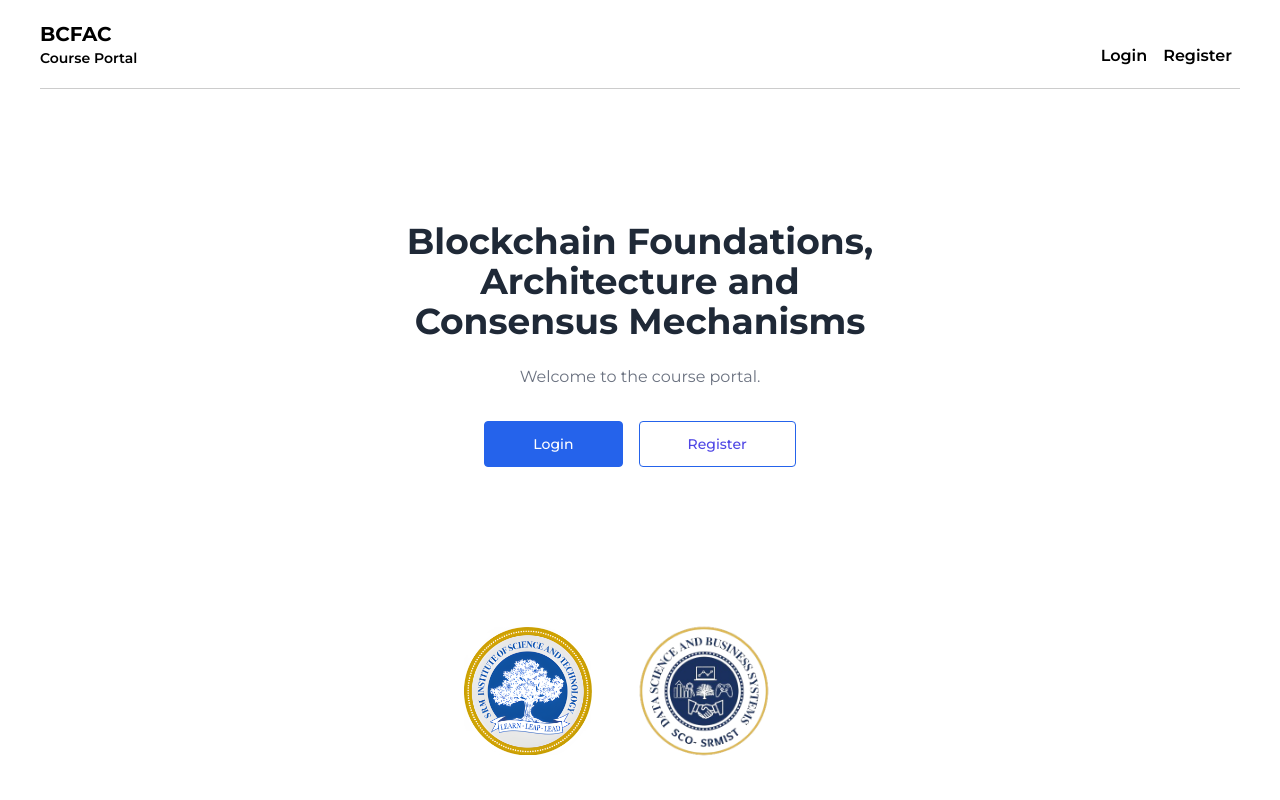
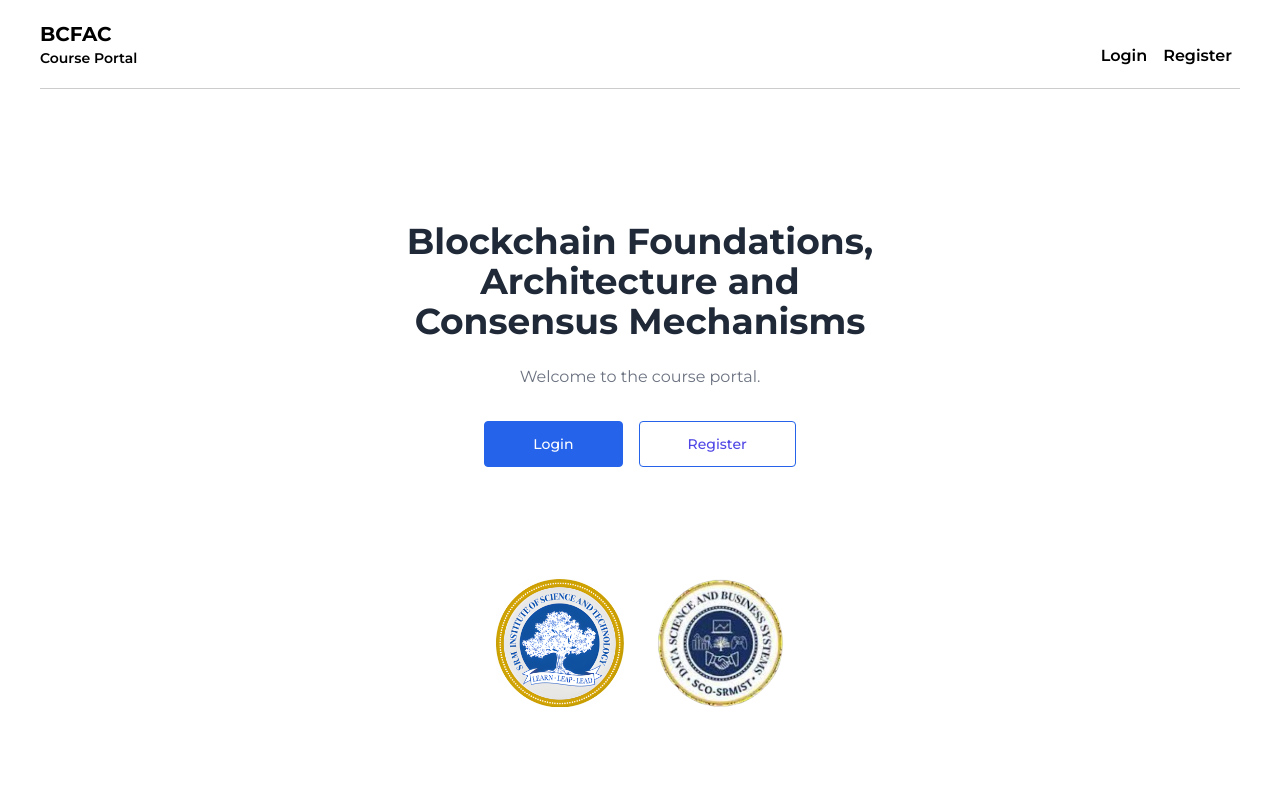
Before and after one commit to kevinpauljacob/bcfac-portal, a Next.js app: page /hero in a window 1280 px wide. Shown: the top 800 px of the page. Built offline with nearby package versions, Linux system fonts and the light colour scheme; no server answers.

Commit message:
centered logo

```diff
--- a/src/pages/hero.tsx
+++ b/src/pages/hero.tsx
@@ -39,21 +39,21 @@ export default function hero() {
             <div className="flex justify-center items-center">
               <div className=" flex items-center justify-between">
                 <Image
-                  className=" h-32 w-32  text-gray-500 dark:text-gray-300"
+                  className=" h-32 w-36 pr-4 md:h-46 md:w-46 text-gray-500 dark:text-gray-300"
                   src={"/srmlogo.png"}
                   alt="SRM logo"
-                  width={500}
-                  height={500}
+                  width={600}
+                  height={600}
                 />
               </div>
 
               <div className="col-span-1 flex items-center justify-center md:col-span-2 lg:col-span-1">
                 <Image
-                  className=" h-48 w-48 md:h-56  md:w-56  text-gray-500 dark:text-gray-300"
-                  src={"/dsbs.png"}
+                  className=" h-32 w-36 pl-4 md:h-46  md:w-46  text-gray-500 dark:text-gray-300"
+                  src={"/dsbs_logo_sm.png"}
                   alt="DSBS Department logo"
-                  width={500}
-                  height={500}
+                  width={600}
+                  height={600}
                 />
               </div>
             </div>
```
Also changed, not shown: public/dsbs_logo_sm.png (added).
